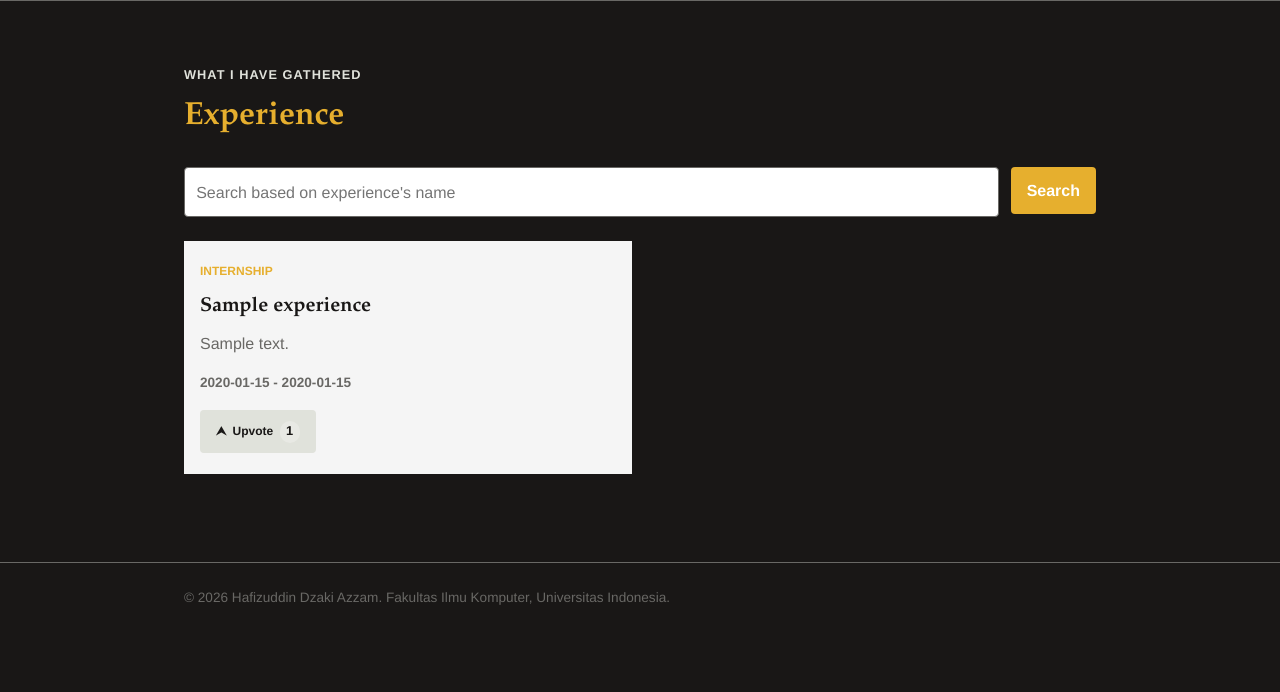
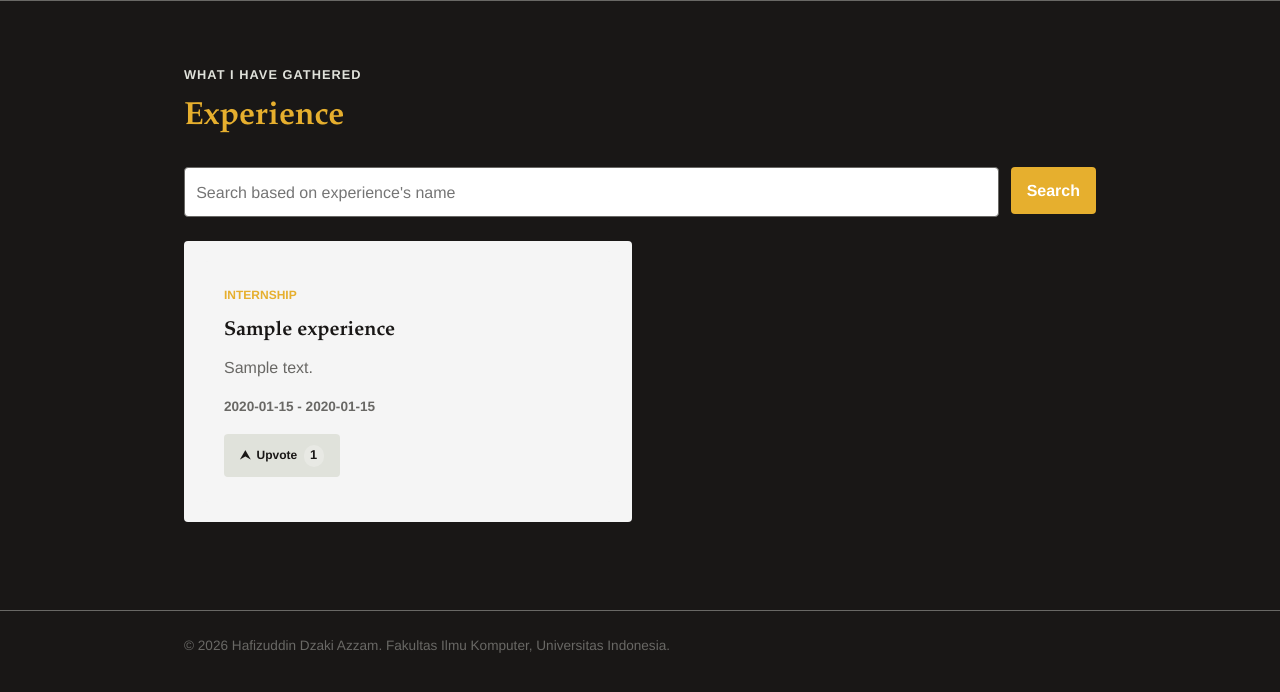
Before and after one commit to d-T0x/myportofolio, a Django app: page /experience/ in a window 1280 px wide. Shown: the part 74-766 px from the top of the page. Run offline with Django 5.2, Linux system fonts and the light colour scheme; tables that the repository leaves empty hold one stand-in row (values such as "Sample post").

Commit message:
feat: change experience card

```diff
--- a/static/css/style.css
+++ b/static/css/style.css
@@ -271,8 +271,9 @@ h1, h2, .brand {
 
 
 .experience-card {
-    padding: 0.5rem;
+    padding: 1.25rem;
     background-color: whitesmoke;
+    border-radius: 4px;
 }
 
 .project-card {
```
